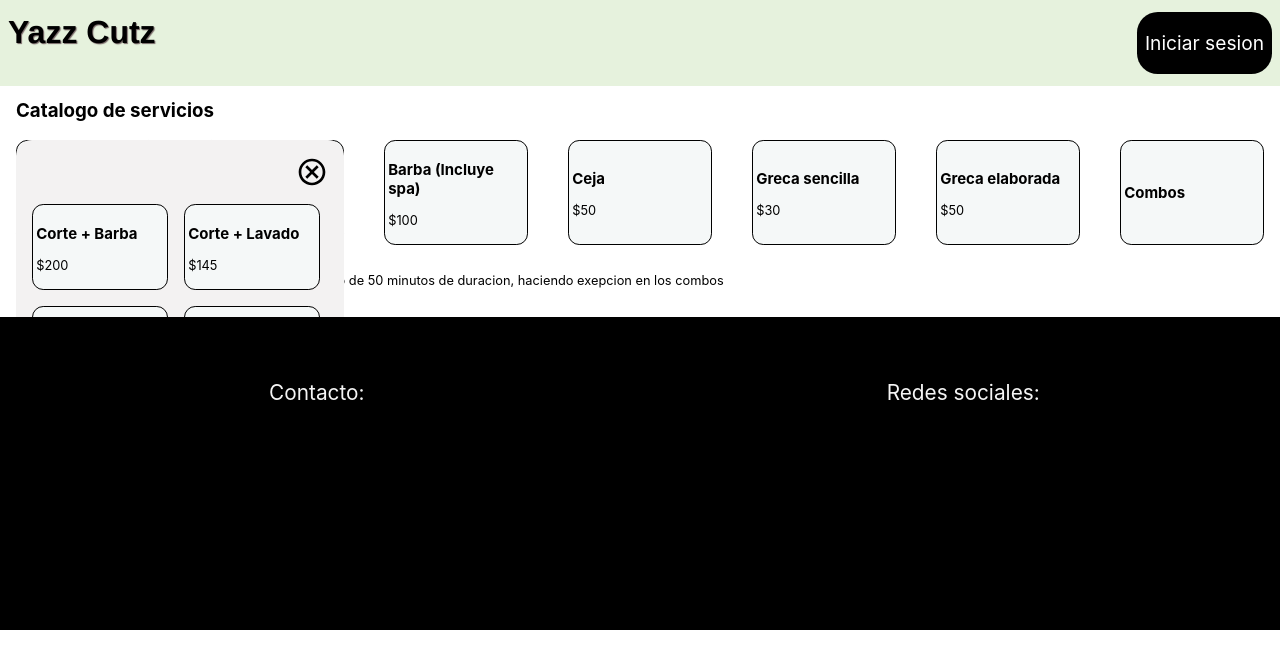
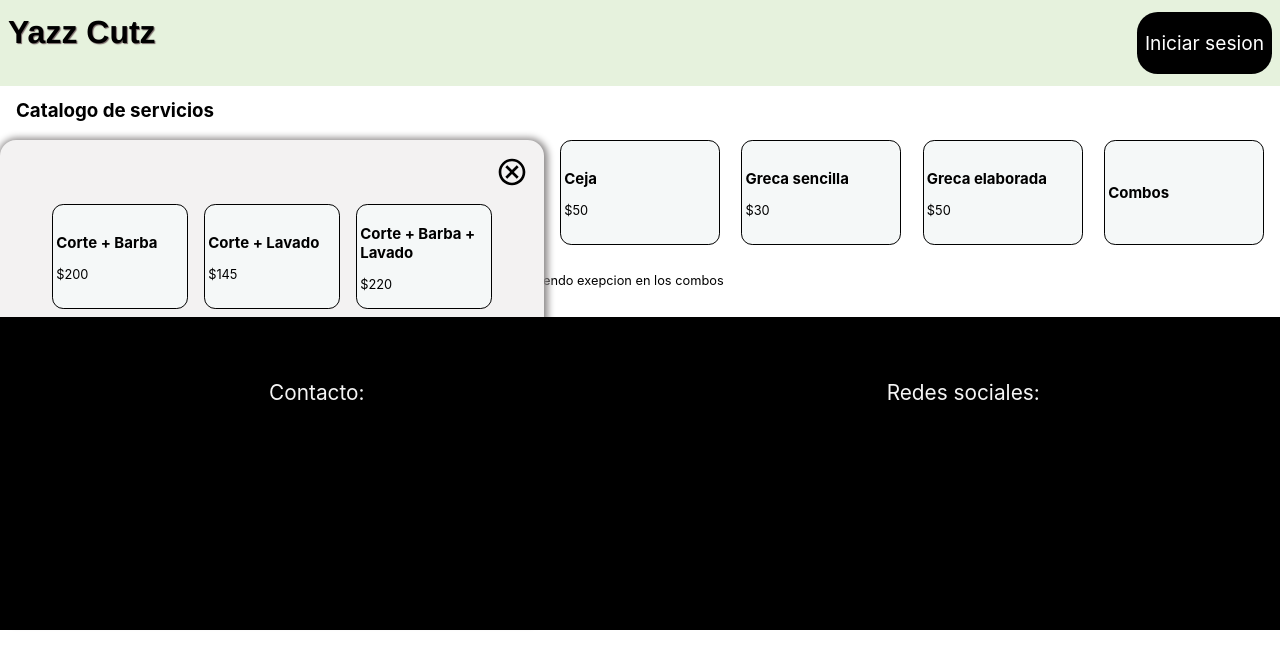
Before and after one commit to Senjuv/Proyectbarber, a React (Create React App) app in the folder frontend/: page /CitasD in a window 1280 px wide. Both pictures are taken after a click on the element "Combos". Shown: the top 668 px of the page. Built offline with nearby package versions, Linux system fonts and the light colour scheme.

Commit message:
aqui si queda jajaj

```diff
--- a/frontend/src/styles/popup.css
+++ b/frontend/src/styles/popup.css
@@ -1,16 +1,19 @@
 .section-pp{
     box-sizing: border-box;
-    width: 20.5rem;
+    width: clamp(20rem, 100vw, 34rem);
     height: 30rem;
     justify-content: center;
     background-color: rgb(243, 242, 242);
     position: fixed;
-    padding: 1rem;
     border-radius: 1rem;
     overflow-y: auto;
+    margin-left: -1rem;
+    padding: 1rem;
+    box-shadow: 1px 1px 7px 3px rgb(141, 138, 138);
 }
 
 .container-pp{
+    justify-content: center;
     display: flex;
     flex-wrap: wrap;
     gap: 1rem;
--- a/frontend/src/styles/selectionC.css
+++ b/frontend/src/styles/selectionC.css
@@ -7,7 +7,6 @@
 
 .container-c{
     box-sizing: border-box;
-
     display: flex;
     flex-wrap: wrap;
     font-size: .8rem;
@@ -23,6 +22,6 @@
     justify-content: center;
     border: 1px solid;
     box-sizing: border-box;
-    width: 9rem;
+    width: clamp(8rem, 41vw, 10rem);
     padding:.2rem;
 }
```
Also changed, not shown: frontend/src/components/selectionC.jsx (+7 -8 lines).
